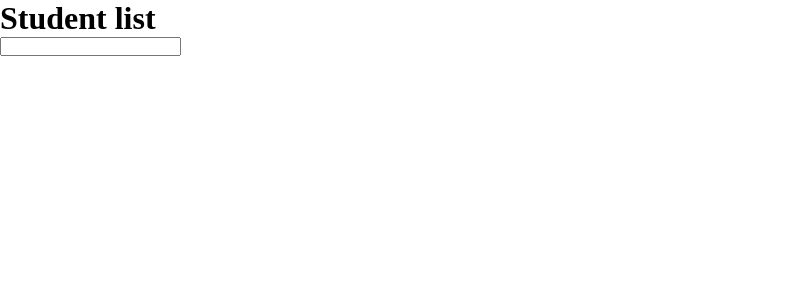
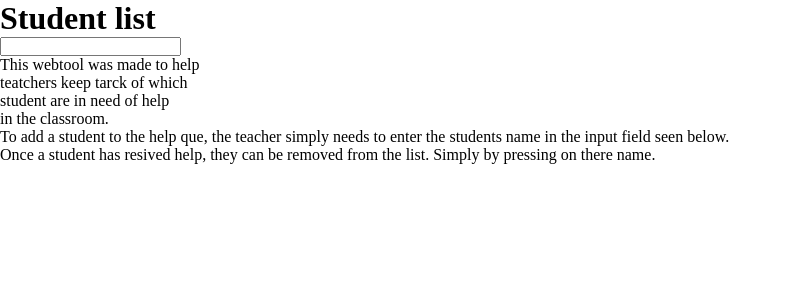
Before and after one commit to styrbjorn-n/handsup, a PHP site: page / in a window 1280 px wide. Shown: the top 300 px of the page, without its empty margins (0-792 px from the left). Run offline with PHP 8.4, Linux system fonts and the light colour scheme.

Commit message:
Added descriptions of the site
explains: why the site exists and how to use it.

```diff
--- a/code/header.php
+++ b/code/header.php
@@ -1,3 +1,23 @@
+<?php require ("./student_clearer.php"); ?>
+<?php
+    $about_lines = [
+        $first_lines = [
+            'This webtool was made to help',
+            'teatchers keep tarck of which',
+            'student are in need of help',
+            'in the classroom.',
+        ],
+        $second_lines = [
+            "add" => "To add a student to the help que,
+            the teacher simply needs to enter the
+            students name in the input field seen below.",
+            "remove" => "Once a student has resived help,
+            they can be removed from the list.
+            Simply by pressing on there name."
+
+        ],
+    ];
+?>
 <!DOCTYPE html>
 <html lang="en">
 <head>
@@ -10,4 +30,3 @@
     <title>handsup</title>
 </head>
 <body>
-<?php require ("./student_clearer.php"); ?>
--- a/code/index.php
+++ b/code/index.php
@@ -10,5 +10,17 @@
         <div id="student_list"></div>
     </div>
 </div>
+<div class="about">
+    <div class="why">
+        <?php foreach ($about_lines[0] as $line) : ?>
+        <p class="why_lines"><?php echo $line; ?></p>
+        <?php endforeach; ?>
+    </div>
+    <div class="how">
+        <?php foreach($about_lines[1] as $key => $value) : ?>
+        <p class="how_para"><?php echo $value ?></p>
+        <?php endforeach; ?>
+    </div>
+</div>
 
 <?php require ("./footer.php"); ?>
```
